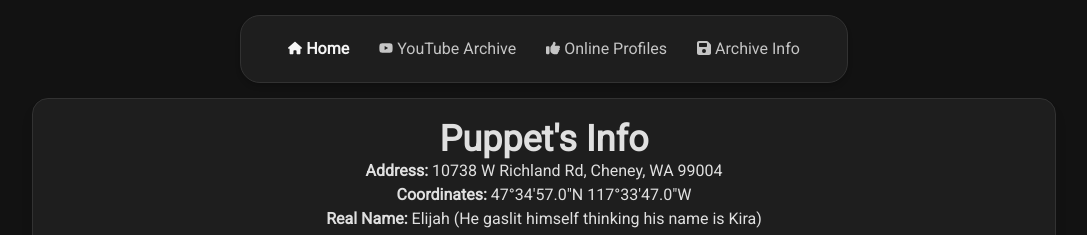
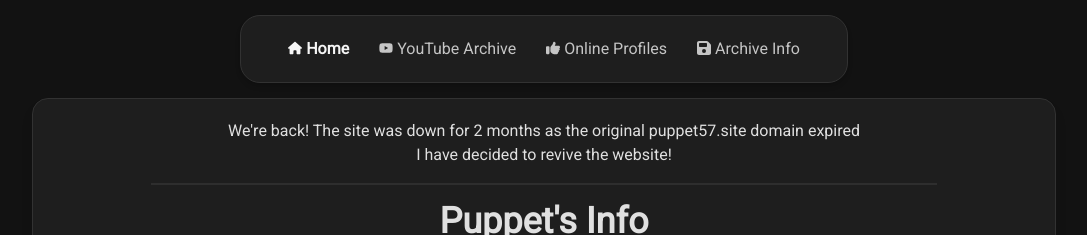
Before and after one commit to Lncvrt/PuppetExposalWebsite, a Next.js app: page / in a window 1280 px wide. Shown: the top 235 px of the page, without its empty margins (96-1183 px from the left). Built offline with nearby package versions, Linux system fonts and the light colour scheme.

Commit message:
Add a note at top

```diff
--- a/app/page.tsx
+++ b/app/page.tsx
@@ -55,6 +55,9 @@ const Home = () => {
 
   return (
     <section className="container-section">
+      <p>We&apos;re back! The site was down for 2 months as the original puppet57.site domain expired</p>
+      <p>I have decided to revive the website!</p>
+      <div className="seperator" />
       <h1>Puppet&apos;s Info</h1>
       <div className="select">
         <p><strong>Address:</strong> 10738 W Richland Rd, Cheney, WA 99004</p>
@@ -126,6 +129,7 @@ const Home = () => {
       <Image src="https://puppet-cdn.lncvrt.xyz/exposal/announcement-reply.png" width={720} height={1280} quality={100} alt="" />
       <br />
       <p>Puppet replied (through the most premium chat platform - github issues!) saying it was a joke but I don&apos;t think she realizes her discord is full of very young people</p>
+      <p>Puppet replied (through the most premium chat platform - github issues!) saying it was a joke but I don&apos;t think he realizes his discord is full of very young people</p>
       <div className="seperator" />
       <p>If you don&apos;t understand, Puppet <span className="highlight">sexually harassed</span> Max/Jake and <span className="highlight">SA/Raped</span> a 8 year old.</p>
       <p>We are activly adding new info. Please <Link draggable="false" href="/discord">Join The Discord</Link> if you would like to see information we find faster, we post new findings immediately.</p>
```
